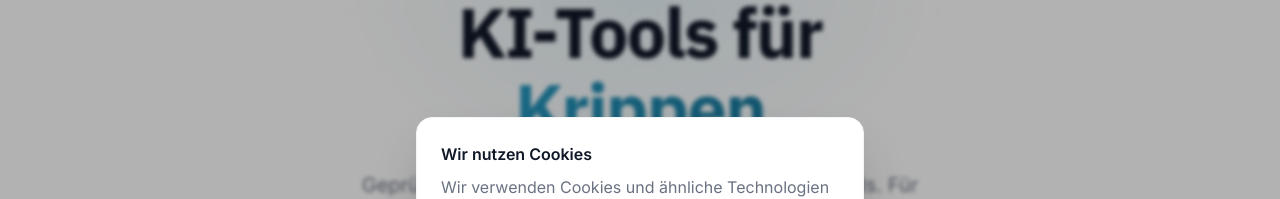
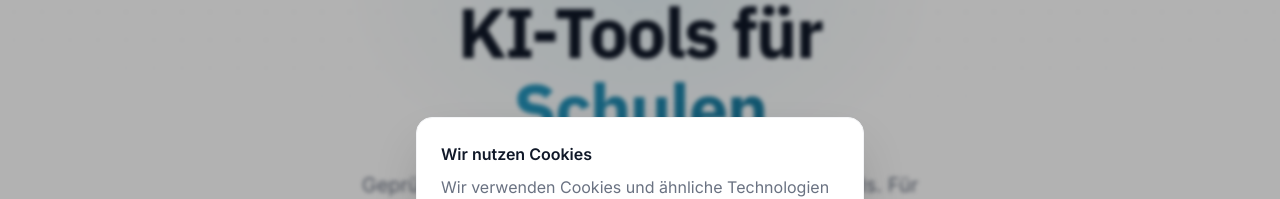
Before and after one commit to daumnicolas89-oss/kinderleicht-ai, a Next.js app: page / in a window 1280 px wide. Shown: the part 159-358 px from the top of the page. Built offline with nearby package versions, Linux system fonts and the light colour scheme.

Commit message:
RotatingWord Reihenfolge angepasst: Krippen → Kitas → Schulen → ...

```diff
--- a/components/RotatingWord.tsx
+++ b/components/RotatingWord.tsx
@@ -2,7 +2,7 @@
 
 import { useState, useEffect } from "react";
 
-const words = ["Kitas", "Schulen", "Krippen", "GBS", "GTS", "Teams", "Jugendarbeit", "Leitung", "Verwaltung"];
+const words = ["Krippen", "Kitas", "Schulen", "GBS", "GTS", "Jugendarbeit", "Teams", "Leitung", "Verwaltung"];
 
 export default function RotatingWord() {
   const [index, setIndex] = useState(0);
```
